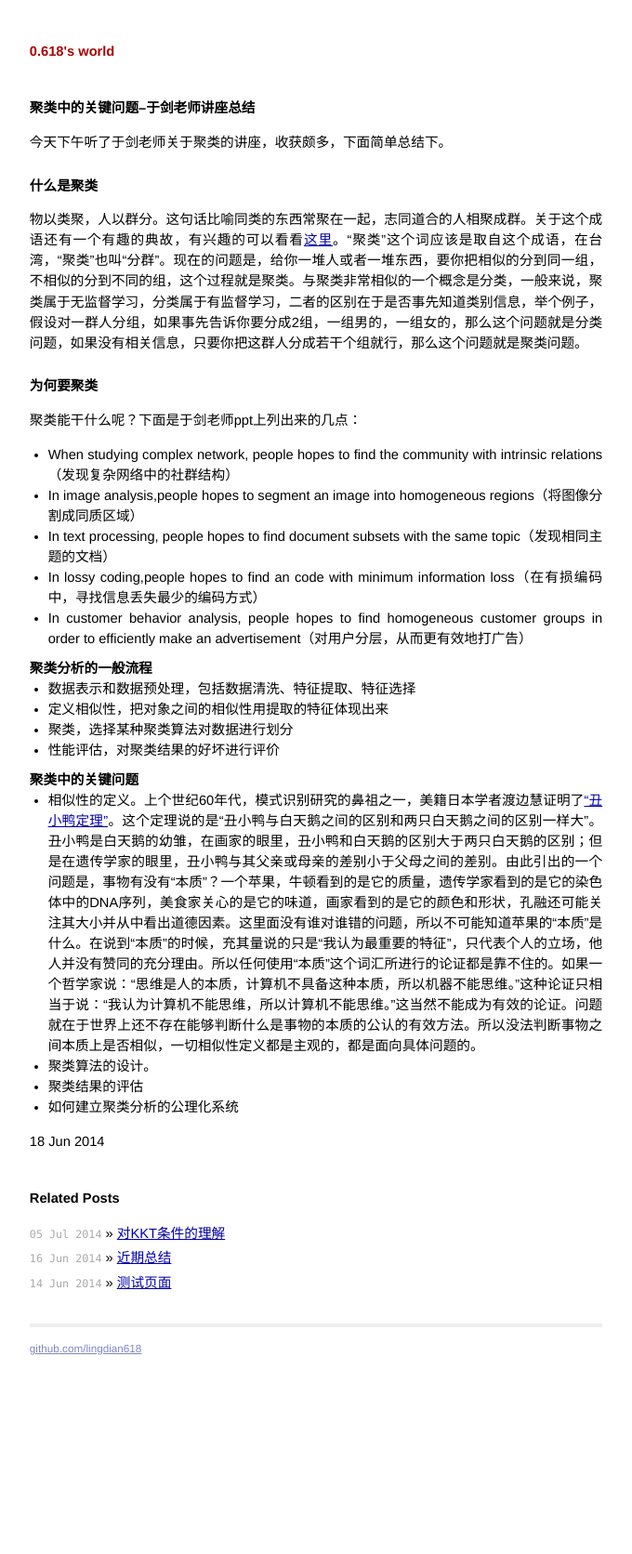
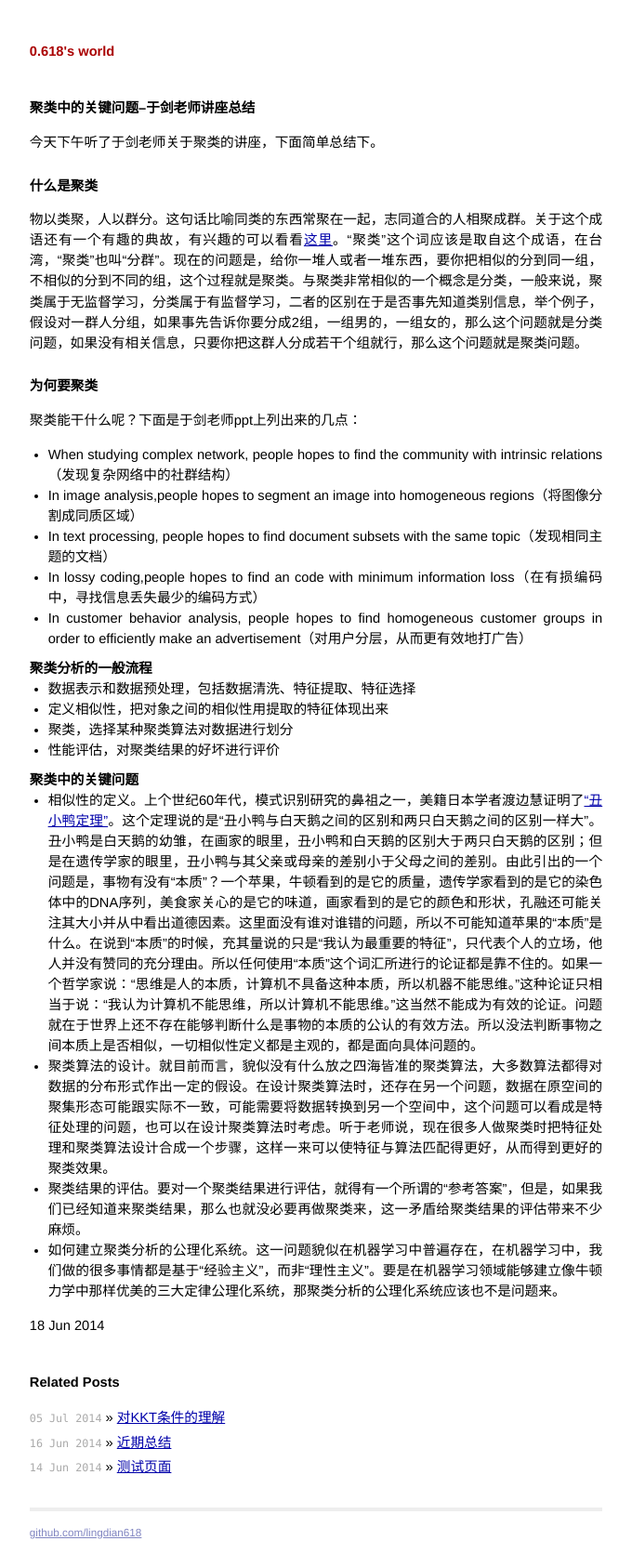
Before and after one commit to SimpleJian/blog, a Jekyll site: the page built from _posts/2014-06-18-cluster.md, in a window 1280 px wide. Shown: the whole page at 93% size, without its empty margins (300-980 px from the left). Built offline with Jekyll 4.4.1, drawn with Linux system fonts in a browser that asks for light colours; before the commit the page ends 1474 px from its top, so only the background shows below that.

Commit message:
another push

```diff
--- a/_posts/2014-06-18-cluster.md
+++ b/_posts/2014-06-18-cluster.md
@@ -6,7 +6,7 @@ tags: machine learning, summary, lecture
 
 # {{ page.title }}
 
-今天下午听了于剑老师关于聚类的讲座，收获颇多，下面简单总结下。
+今天下午听了于剑老师关于聚类的讲座，下面简单总结下。
 
 ## 什么是聚类
 
@@ -38,9 +38,10 @@ customer groups in order to efficiently make an advertisement（对用户分层
 ## 聚类中的关键问题
 
 - 相似性的定义。上个世纪60年代，模式识别研究的鼻祖之一，美籍日本学者渡边慧证明了[“丑小鸭定理”](http://baike.baidu.com/view/815246.htm)。这个定理说的是“丑小鸭与白天鹅之间的区别和两只白天鹅之间的区别一样大”。丑小鸭是白天鹅的幼雏，在画家的眼里，丑小鸭和白天鹅的区别大于两只白天鹅的区别；但是在遗传学家的眼里，丑小鸭与其父亲或母亲的差别小于父母之间的差别。由此引出的一个问题是，事物有没有“本质”？一个苹果，牛顿看到的是它的质量，遗传学家看到的是它的染色体中的DNA序列，美食家关心的是它的味道，画家看到的是它的颜色和形状，孔融还可能关注其大小并从中看出道德因素。这里面没有谁对谁错的问题，所以不可能知道苹果的“本质”是什么。在说到“本质”的时候，充其量说的只是“我认为最重要的特征”，只代表个人的立场，他人并没有赞同的充分理由。所以任何使用“本质”这个词汇所进行的论证都是靠不住的。如果一个哲学家说：“思维是人的本质，计算机不具备这种本质，所以机器不能思维。”这种论证只相当于说：“我认为计算机不能思维，所以计算机不能思维。”这当然不能成为有效的论证。问题就在于世界上还不存在能够判断什么是事物的本质的公认的有效方法。所以没法判断事物之间本质上是否相似，一切相似性定义都是主观的，都是面向具体问题的。
-- 聚类算法的设计。
-- 聚类结果的评估
-- 如何建立聚类分析的公理化系统
+- 聚类算法的设计。就目前而言，貌似没有什么放之四海皆准的聚类算法，大多数算法都得对数据的分布形式作出一定的假设。在设计聚类算法时，还存在另一个问题，数据在原空间的聚集形态可能跟实际不一致，可能需要将数据转换到另一个空间中，这个问题可以看成是特征处理的问题，也可以在设计聚类算法时考虑。听于老师说，现在很多人做聚类时把特征处理和聚类算法设计合成一个步骤，这样一来可以使特征与算法匹配得更好，从而得到更好的聚类效果。
+- 聚类结果的评估。要对一个聚类结果进行评估，就得有一个所谓的“参考答案”，但是，如果我们已经知道来聚类结果，那么也就没必要再做聚类来，这一矛盾给聚类结果的评估带来不少麻烦。
+- 如何建立聚类分析的公理化系统。这一问题貌似在机器学习中普遍存在，在机器学习中，我们做的很多事情都是基于“经验主义”，而非“理性主义”。要是在机器学习领域能够建立像牛顿力学中那样优美的三大定律公理化系统，那聚类分析的公理化系统应该也不是问题来。
+
 
 
 {{ page.date | date_to_string}}
```
Also changed, not shown: _posts/2014-06-16-summary.md (+3 -5 lines), 2 other files.
